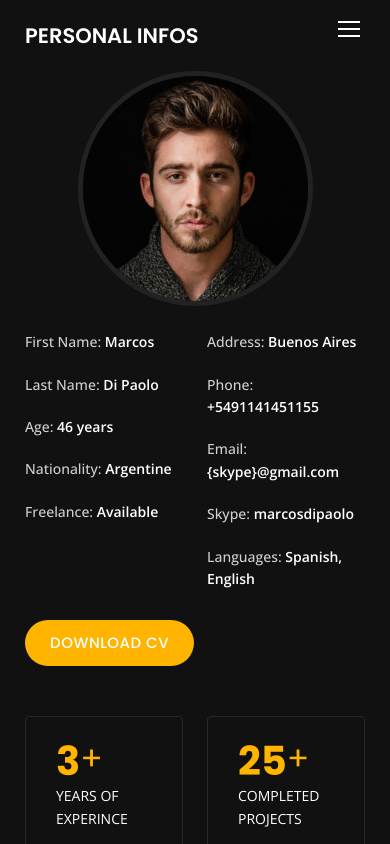
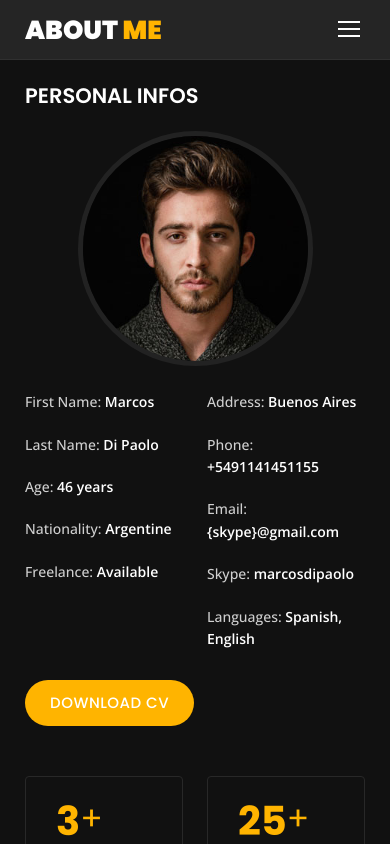
Before and after one commit to marcosdipaolo/marcosdipaolo, a React (Create React App) app: page /#/about in a window 390 px wide. Shown: the top 844 px of the page. Built offline with nearby package versions, Linux system fonts and the light colour scheme; a web font is replaced by a local one.

Commit message:
fixed page state on page reload

```diff
--- a/src/components/App.js
+++ b/src/components/App.js
@@ -10,8 +10,14 @@ import Portfolio from '../components/pages/Portfolio'
 import About from './pages/About/About'
 import ToggleMobileMenu from './sections/header/ToggleMobileMenu'
 import { connect } from 'react-redux'
+import { setCurrentPage } from '../actions'
+import { useEffect } from 'react';
 
 const App = props => {
+  useEffect(() => {
+    const url = window.location.href
+    props.setCurrentPage(url.substring(url.indexOf('#') + 2))
+  }, [])
   return (
     <div className="position-relative">
       <ToggleMobileMenu />
@@ -36,4 +42,4 @@ const mapStateToProps = state => {
   }
 }
 
-export default connect(mapStateToProps)(App)
+export default connect(mapStateToProps, { setCurrentPage })(App)
--- a/src/components/pages/About/ProfileData.js
+++ b/src/components/pages/About/ProfileData.js
@@ -1,3 +1,5 @@
+import { Link } from "react-router-dom"
+
 const ProfileData = () => {
     const profileData = [
         [
@@ -61,7 +63,7 @@ const ProfileData = () => {
                 </ul>
             </div>
             <div className="col-12 mt-10">
-                <a href="/" className="mdp-btn">download cv</a>
+                <a href="/cv-en.pdf" download target="_self" className="mdp-btn">download cv</a>
             </div>
         </div>
     )
--- a/src/components/pages/About/Skills.js
+++ b/src/components/pages/About/Skills.js
@@ -16,7 +16,7 @@ const Skills = () => {
                 <h3 className="col-12 text-upper my-50">my skills</h3>
             </div>
             {devData.map(data => (
-                <div className="col-6 col-md-3 mb-30">
+                <div className="col-6 col-md-3 mb-30" key={data.language}>
                     <div className={`c100 p${data.percent}`}>
                         <span>{data.percent}%</span>
                         <div className="slice">
```
Also changed, not shown: 2 other files (tests, documents, lock files or other folders).
